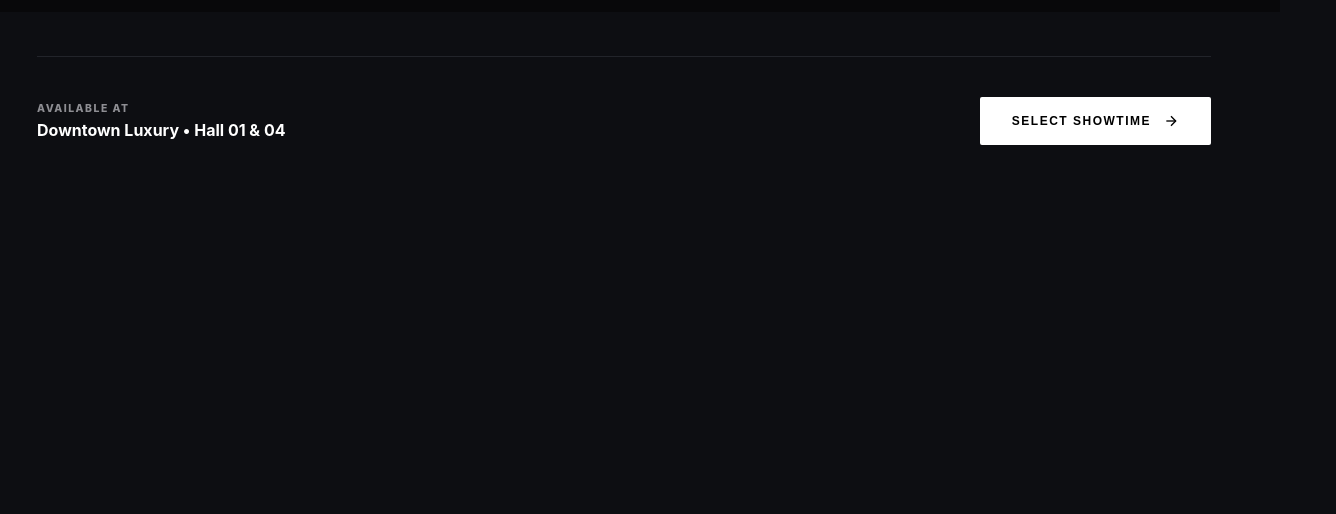
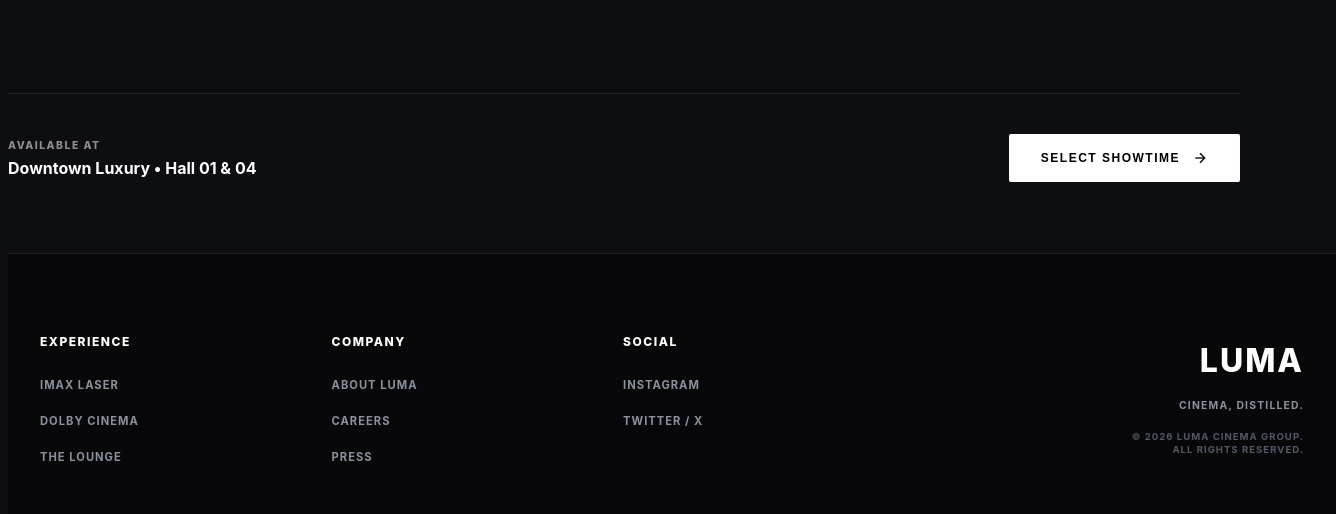
Before and after one commit to Mo2men-Be3der74/Cinema-Ticket-Booking, a plain HTML site: page pages/movie-details.html in a window 1280 px wide. Shown: the part 788-1302 px from the top of the page, 1336 px wide, since content can reach past the window. Before the commit the page ends 1145 px from the top, so only its background shows below. Drawn offline with Linux system fonts and the light colour scheme.

Commit message:
fixed css

```diff
--- a/style/movie-details.css
+++ b/style/movie-details.css
@@ -15,36 +15,16 @@ main {
   flex: 1;
 }
 
-*, *::before, *::after {
-  box-sizing: border-box;
-  margin: 0;
-  padding: 0;
-}
-
-html, body {
-  min-height: 100vh;
-  margin: 0;
-  padding: 0;
-}
-
 body {
   background-color: #0d0e12;
   font-family: -apple-system, BlinkMacSystemFont, "Segoe UI", Roboto, Helvetica, Arial, sans-serif;
   color: #ffffff;
-  display: flex;
-  flex-direction: column;
+  min-height: 100%;
+  position: relative;
+  padding-bottom: 120px; /* Gives space so content won't overlap the footer */
 }
-
-main {
-  flex: 1; /* Pushes the footer to the bottom when page content is short */
-}
-
-.site-footer {
-  /* Remove position: absolute and bottom: 0 */
-  width: 100%;
-  background-color: #08080a;
-  border-top: 1px solid rgba(255, 255, 255, 0.08);
-  padding: 4rem 2rem 3rem;
+html {
+  height: 100%;
 }
 
 /* Header Container */
```
